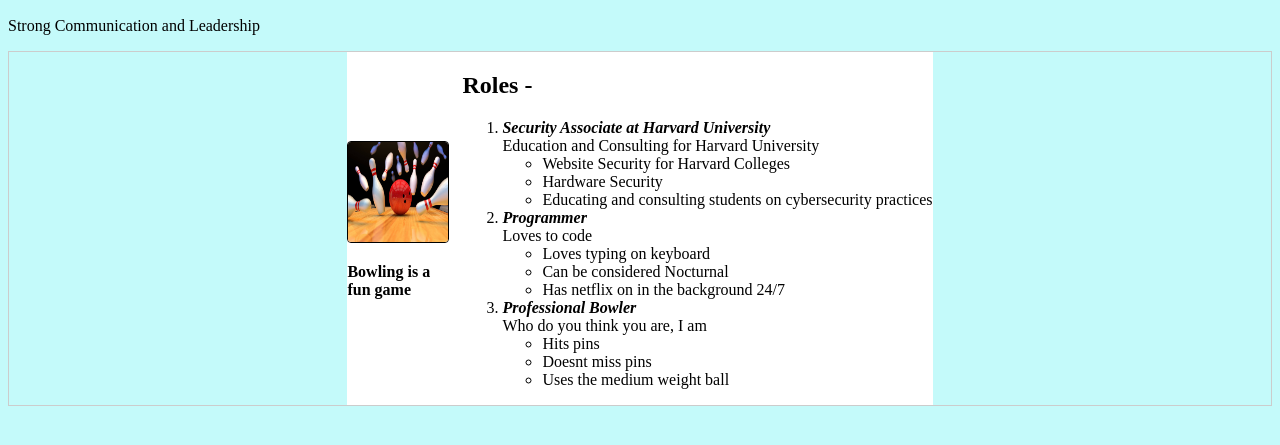
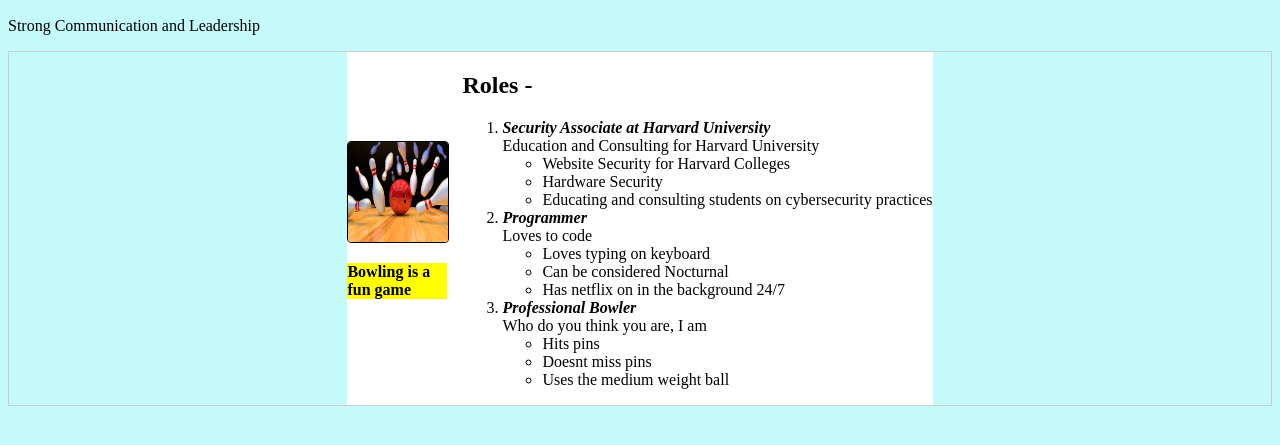
Before and after one commit to ryanvsingh/ryanvsingh.github.io, a plain HTML site: page index.html in a window 1280 px wide. Shown: the part 329-774 px from the top of the page. Drawn offline with Linux system fonts and the light colour scheme.

Commit message:
update style.css
css update

```diff
--- a/style.css
+++ b/style.css
@@ -17,6 +17,7 @@ body {
       border: 1px #ccc solid;
       width: 200px;
       height: 200px;
+      justify-content: center;
   }
 
   .hearder h1 {
@@ -36,7 +37,7 @@ body {
       display: flex;
       flex-wrap: wrap;
       flex-direction: row;
-      justify-content: space-between;
+      justify-content: space-evenly;
       flex-flow: row;
       max-width: 900%;
       align-items: center;
@@ -56,4 +57,5 @@ body {
 
   .one p{
       flex: 0 1 auto;
+      background-color: yellow;
   }
```
